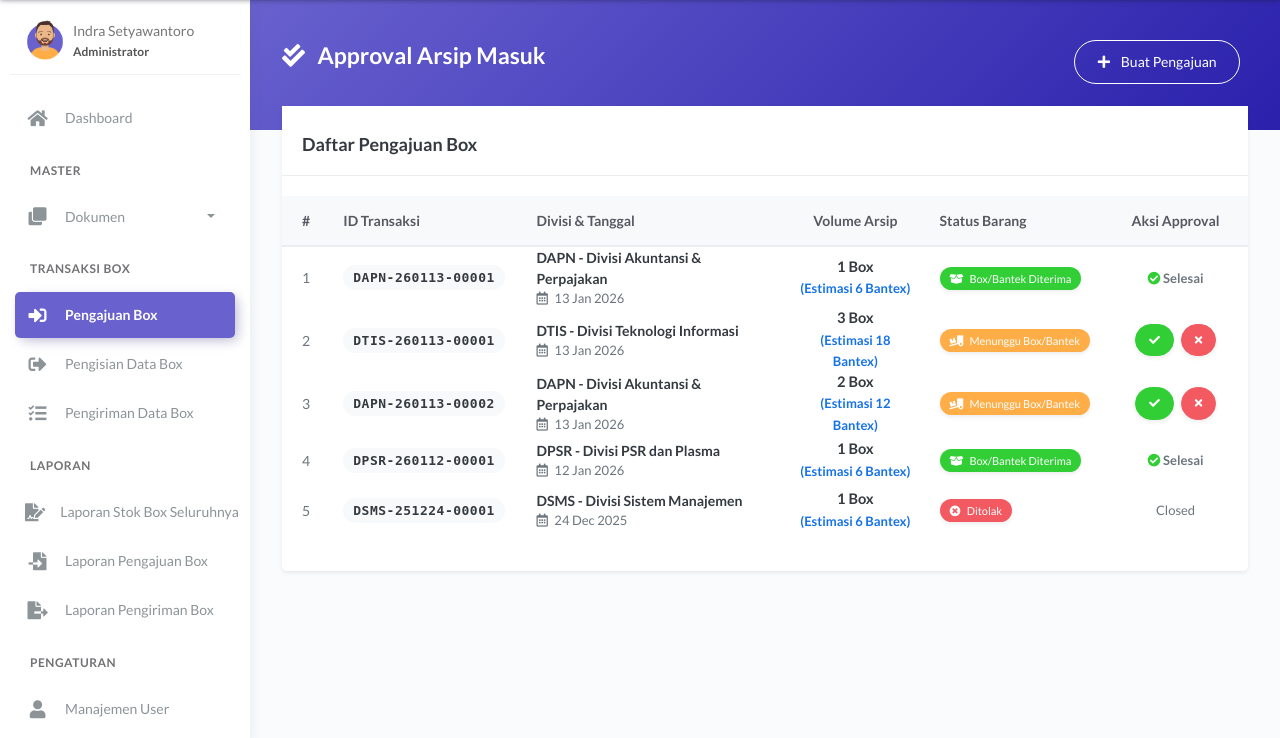
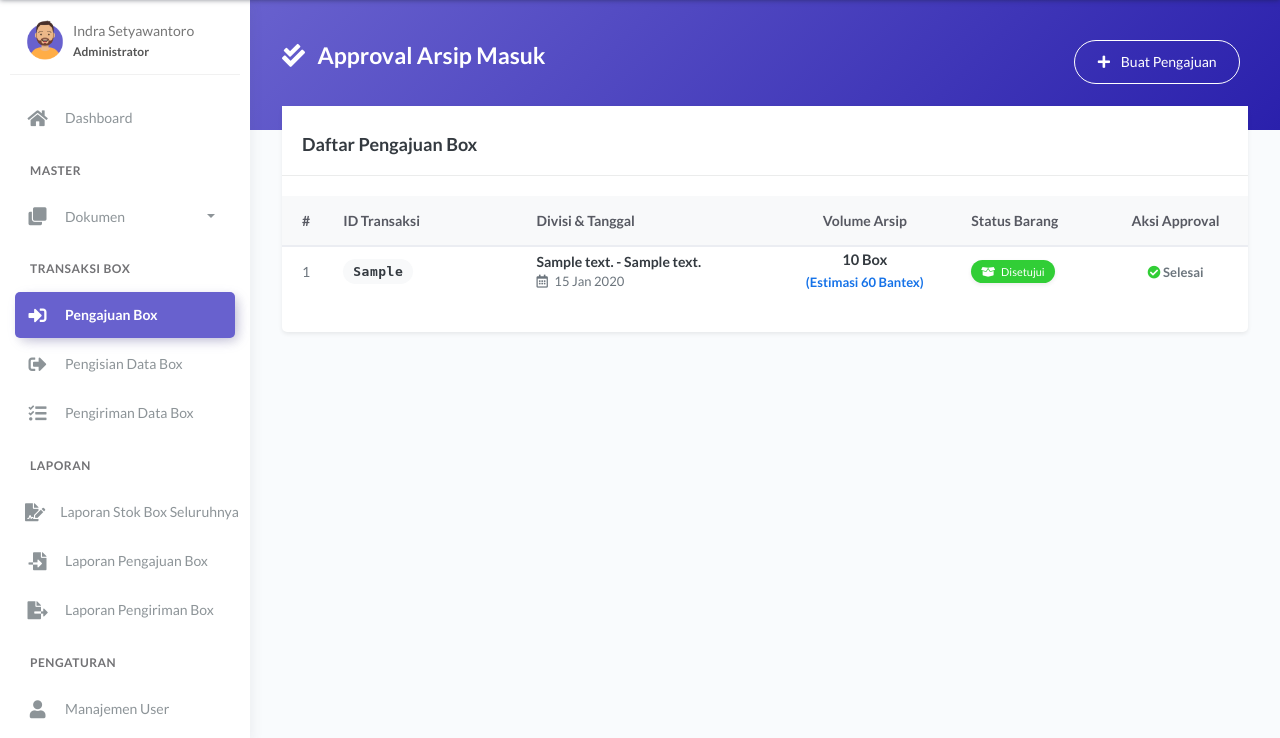
Before and after one commit to muhammadtegar06/DasboarArsip, a PHP site: the page made by main.php in a window 1280 px wide. Shown: the part 62-800 px from the top of the page. Run offline with PHP 8.4, Linux system fonts and the light colour scheme; a user stored in the database is signed in; tables that the repository leaves empty or names only in its code hold one stand-in row (values such as "Sample post"); some libraries are stand-ins or nearby versions.

Commit message:
bagian pengisian dan approval

```diff
--- a/modules/barang-masuk/tampil_data.php
+++ b/modules/barang-masuk/tampil_data.php
@@ -41,93 +41,71 @@ if (basename($_SERVER['PHP_SELF']) === basename(__FILE__)) {
                         </thead>
                         <tbody>
                             <?php
-                            // --- DATA DUMMY UPDATE (FORMAT ID BARU) ---
-                            // Format: KODE-YYMMDD-NO (Cth: DAPN-260113-00001)
-                            $data_dummy = [
-                                [
-                                    'id' => 1,
-                                    'id_transaksi' => 'DAPN-260113-00001', // Updated
-                                    'divisi' => 'DAPN - Divisi Akuntansi & Perpajakan',
-                                    'tanggal' => '2026-01-13',
-                                    'total_box' => 1,
-                                    'status' => 'Diterima'
-                                ],
-                                [
-                                    'id' => 2,
-                                    'id_transaksi' => 'DTIS-260113-00001', // Updated (DTI -> DTIS)
-                                    'divisi' => 'DTIS - Divisi Teknologi Informasi',
-                                    'tanggal' => '2026-01-13',
-                                    'total_box' => 3,
-                                    'status' => 'Pending'
-                                ],
-                                [
-                                    'id' => 3,
-                                    'id_transaksi' => 'DAPN-260113-00002', // Updated (Urutan ke-2 hari yg sama)
-                                    'divisi' => 'DAPN - Divisi Akuntansi & Perpajakan',
-                                    'tanggal' => '2026-01-13',
-                                    'total_box' => 2,
-                                    'status' => 'Pending'
-                                ],
-                                [
-                                    'id' => 4,
-                                    'id_transaksi' => 'DPSR-260112-00001', // Updated (Tgl 12 Jan 26 -> 260112)
-                                    'divisi' => 'DPSR - Divisi PSR dan Plasma',
-                                    'tanggal' => '2026-01-12',
-                                    'total_box' => 1,
-                                    'status' => 'Diterima'
-                                ],
-                                [
-                                    'id' => 5,
-                                    'id_transaksi' => 'DSMS-251224-00001', // Updated (Tgl 24 Des 25 -> 251224)
-                                    'divisi' => 'DSMS - Divisi Sistem Manajemen',
-                                    'tanggal' => '2025-12-24',
-                                    'total_box' => 1,
-                                    'status' => 'Ditolak'
-                                ]
-                            ];
+                            // --- QUERY DATABASE UPDATE ---
+                            // Sekarang kita ambil langsung kolom 'jumlah_box' dari tabel pengajuan
+                            $query = mysqli_query($mysqli, "
+                                SELECT
+                                    p.id AS id_pengajuan,
+                                    p.no_pengajuan,
+                                    p.tanggal_pengajuan,
+                                    p.jumlah_box,        -- Kolom BARU yang ditambahkan
+                                    p.status,
+                                    d.nama_divisi,
+                                    d.singkatan_divisi
+                                FROM tbl_pengajuan p
+                                INNER JOIN tbl_divisi d ON p.id_divisi = d.id
+                                ORDER BY p.id DESC
+                            ");
 
-                            if (empty($data_dummy)) {
+                            if (mysqli_num_rows($query) == 0) {
                                 echo '<tr><td colspan="6" class="text-center py-5 text-muted">Belum ada pengajuan masuk.</td></tr>';
                             } else {
                                 $no = 1;
-                                foreach ($data_dummy as $data) {
-                                    $id       = $data['id'];
-                                    $id_trx   = $data['id_transaksi'];
-                                    $divisi   = $data['divisi'];
-                                    $tanggal  = date('d M Y', strtotime($data['tanggal']));
+                                while ($data = mysqli_fetch_assoc($query)) {
+                                    $id = $data['id_pengajuan'];
+                                    $id_trx = $data['no_pengajuan'];
 
-                                    // LOGIKA VOLUME
-                                    $box      = $data['total_box'];
-                                    $bantex   = $box * 6;
-                                    $status   = $data['status'];
+                                    // Format Divisi & Tanggal
+                                    $divisi = $data['singkatan_divisi'] . " - " . $data['nama_divisi'];
+                                    $tanggal = date('d M Y', strtotime($data['tanggal_pengajuan']));
+
+                                    // LOGIKA VOLUME (Rule: 1 Box = 6 Bantex)
+                                    // Mengambil langsung dari kolom database baru
+                                    $box = $data['jumlah_box'];
+                                    $bantex = $box * 6;
+
+                                    $status = $data['status'];
                                     ?>
                                     <tr>
                                         <td class="text-center text-muted"><?= $no++; ?></td>
 
                                         <td>
-                                            <span class="badge badge-light border text-dark font-weight-bold" style="font-family: monospace; font-size: 13px; letter-spacing: 0.5px;">
+                                            <span class="badge badge-light border text-dark font-weight-bold"
+                                                style="font-family: monospace; font-size: 13px; letter-spacing: 0.5px;">
                                                 <?= $id_trx ?>
                                             </span>
                                         </td>
 
                                         <td>
                                             <div class="font-weight-bold text-dark"><?= $divisi ?></div>
-                                            <div class="small text-muted"><i class="far fa-calendar-alt mr-1"></i> <?= $tanggal ?></div>
+                                            <div class="small text-muted"><i class="far fa-calendar-alt mr-1"></i> <?= $tanggal ?>
+                                            </div>
                                         </td>
 
                                         <td class="text-center">
                                             <h5 class="mb-0 font-weight-bold text-dark"><?= $box ?> Box</h5>
-                                            <small class="text-muted text-primary font-weight-bold">(Estimasi <?= $bantex ?> Bantex)</small>
+                                            <small class="text-muted text-primary font-weight-bold">(Estimasi <?= $bantex ?>
+                                                Bantex)</small>
                                         </td>
 
                                         <td>
                                             <?php if ($status == 'Pending') { ?>
                                                 <span class="badge badge-warning text-white shadow-sm" style="font-size: 11px;">
-                                                    <i class="fas fa-truck-loading mr-1"></i> Menunggu Box/Bantek
+                                                    <i class="fas fa-truck-loading mr-1"></i> Menunggu Approval
                                                 </span>
-                                            <?php } elseif ($status == 'Diterima') { ?>
+                                            <?php } elseif ($status == 'Disetujui' || $status == 'Diterima') { ?>
                                                 <span class="badge badge-success shadow-sm" style="font-size: 11px;">
-                                                    <i class="fas fa-box-open mr-1"></i> Box/Bantek Diterima
+                                                    <i class="fas fa-box-open mr-1"></i> Disetujui
                                                 </span>
                                             <?php } else { ?>
                                                 <span class="badge badge-danger shadow-sm" style="font-size: 11px;">
@@ -138,15 +116,20 @@ if (basename($_SERVER['PHP_SELF']) === basename(__FILE__)) {
 
                                         <td class="text-center">
                                             <?php if ($status == 'Pending') { ?>
-                                                <button onclick="prosesApproval(<?= $id ?>, 'terima')" class="btn btn-success btn-sm btn-round shadow-sm mr-1" data-toggle="tooltip" title="Terima Barang (ACC)">
+                                                <button onclick="prosesApproval(<?= $id ?>, 'terima')"
+                                                    class="btn btn-success btn-sm btn-round shadow-sm mr-1" data-toggle="tooltip"
+                                                    title="Setujui Pengajuan">
                                                     <i class="fas fa-check"></i>
                                                 </button>
 
-                                                <button onclick="prosesApproval(<?= $id ?>, 'tolak')" class="btn btn-danger btn-sm btn-round shadow-sm" data-toggle="tooltip" title="Tolak / Kembalikan">
+                                                <button onclick="prosesApproval(<?= $id ?>, 'tolak')"
+                                                    class="btn btn-danger btn-sm btn-round shadow-sm" data-toggle="tooltip"
+                                                    title="Tolak Pengajuan">
                                                     <i class="fas fa-times"></i>
                                                 </button>
-                                            <?php } elseif ($status == 'Diterima') { ?>
-                                                <small class="text-muted font-weight-bold"><i class="fas fa-check-circle text-success"></i> Selesai</small>
+                                            <?php } elseif ($status == 'Disetujui' || $status == 'Diterima') { ?>
+                                                <small class="text-muted font-weight-bold"><i
+                                                        class="fas fa-check-circle text-success"></i> Selesai</small>
                                             <?php } else { ?>
                                                 <small class="text-muted">Closed</small>
                                             <?php } ?>
@@ -163,65 +146,77 @@ if (basename($_SERVER['PHP_SELF']) === basename(__FILE__)) {
         </div>
     </div>
 
-    <script src="https://unpkg.com/sweetalert/dist/sweetalert.min.js"></script>
+    <script src="https://cdn.jsdelivr.net/npm/sweetalert2@11"></script>
+
     <script>
-        $(document).ready(function() {
+        $(document).ready(function () {
             $('[data-toggle="tooltip"]').tooltip();
         });
 
-        // LOGIKA APPROVAL DENGAN SWEETALERT
         function prosesApproval(id, aksi) {
-            let judul, pesan, icon, tombol;
+            let judul, pesan, icon, warnaConfirm;
 
             if (aksi === 'terima') {
-                judul = "Terima Barang?";
-                pesan = "Pastikan fisik box dan bantex sudah diterima di gudang sesuai data.";
-                icon = "info"; // Ikon Info/Success
-                tombol = "Ya, Barang Diterima";
+                judul = "Setujui Pengajuan?";
+                pesan = "Setelah box disetujui, maka box akan masuk ke bagian Pengisian Box.";
+                icon = "question";
+                warnaConfirm = "#28a745"; // Hijau
+                teksTombol = "Ya, Terima";
             } else {
                 judul = "Tolak Pengajuan?";
-                pesan = "Pengajuan akan dikembalikan ke user untuk diperbaiki.";
-                icon = "warning"; // Ikon Warning
-                tombol = "Ya, Tolak";
+                pesan = "Pengajuan akan dikembalikan ke user.";
+                icon = "warning";
+                warnaConfirm = "#dc3545"; // Merah
+                teksTombol = "Ya, Tolak";
             }
 
-            swal({
+            // 1. TAMPILKAN KONFIRMASI
+            Swal.fire({
                 title: judul,
                 text: pesan,
                 icon: icon,
-                buttons: {
-                    cancel: {
-                        text: "Batal",
-                        value: null,
-                        visible: true,
-                        className: "btn btn-secondary",
-                        closeModal: true,
+                showCancelButton: true,
+                confirmButtonColor: warnaConfirm,
+                cancelButtonColor: '#6c757d',
+                confirmButtonText: teksTombol,
+                cancelButtonText: 'Batal',
+                reverseButtons: true, // Tombol aksi di kanan
+                backdrop: `
+                    rgba(0,0,123,0.4)
+                `
+            }).then((result) => {
+                if (result.isConfirmed) {
+
+                    // 2. TAMPILKAN LOADING (SPINNER BERPUTAR)
+                    let timerInterval;
+                    Swal.fire({
+                        title: 'Sedang Memproses...',
+                        html: 'Mohon tunggu, data sedang diupdate.',
+                        timer: 1000, // Simulasi loading 1 detik
+                        timerProgressBar: true,
+                        allowOutsideClick: false,
+                        didOpen: () => {
+                            Swal.showLoading(); // Memunculkan Spinner Loading
                         },
-                    confirm: {
-                        text: tombol,
-                        value: true,
-                        visible: true,
-                        className: aksi === 'terima' ? "btn btn-success" : "btn btn-danger",
-                        closeModal: false
+                        willClose: () => {
+                            clearInterval(timerInterval);
                         }
+                    }).then((result) => {
+                        // 3. SETELAH LOADING SELESAI -> MUNCUL SUKSES
+                        if (result.dismiss === Swal.DismissReason.timer) {
+                            Swal.fire({
+                                title: 'Berhasil!',
+                                text: 'Data berhasil disimpan.',
+                                icon: 'success',
+                                showConfirmButton: false, // Hilangkan tombol OK
+                                timer: 1500 // Otomatis tutup dalam 1.5 detik
+                            }).then(() => {
+                                // 4. REDIRECT HALAMAN
+                                window.location.href = "modules/barang-masuk/proses_approval.php?id=" + id + "&aksi=" + aksi;
+                            });
                         }
-            })
-            .then((willProses) => {
-                if (willProses) {
-                    // Simulasi Loading
-                    swal({
-                        title: "Memproses...",
-                        text: "Mohon tunggu sebentar",
-                        icon: "info",
-                        buttons: false,
-                        closeOnClickOutside: false,
                     });
 
-                    // Redirect ke proses PHP (Ganti URL sesuai file backend Anda)
-                    // Contoh: modules/barang-masuk/proses_approval.php?id=...
-                    setTimeout(function() {
-                        window.location.href = "modules/barang-masuk/proses_approval.php?id=" + id + "&aksi=" + aksi;
-                    }, 1000);
                 }
             });
         }
```
Also changed, not shown: modules/barang-masuk/proses_approval.php (+28 -17 lines). Lines whose indentation alone changed are shown as unchanged.
